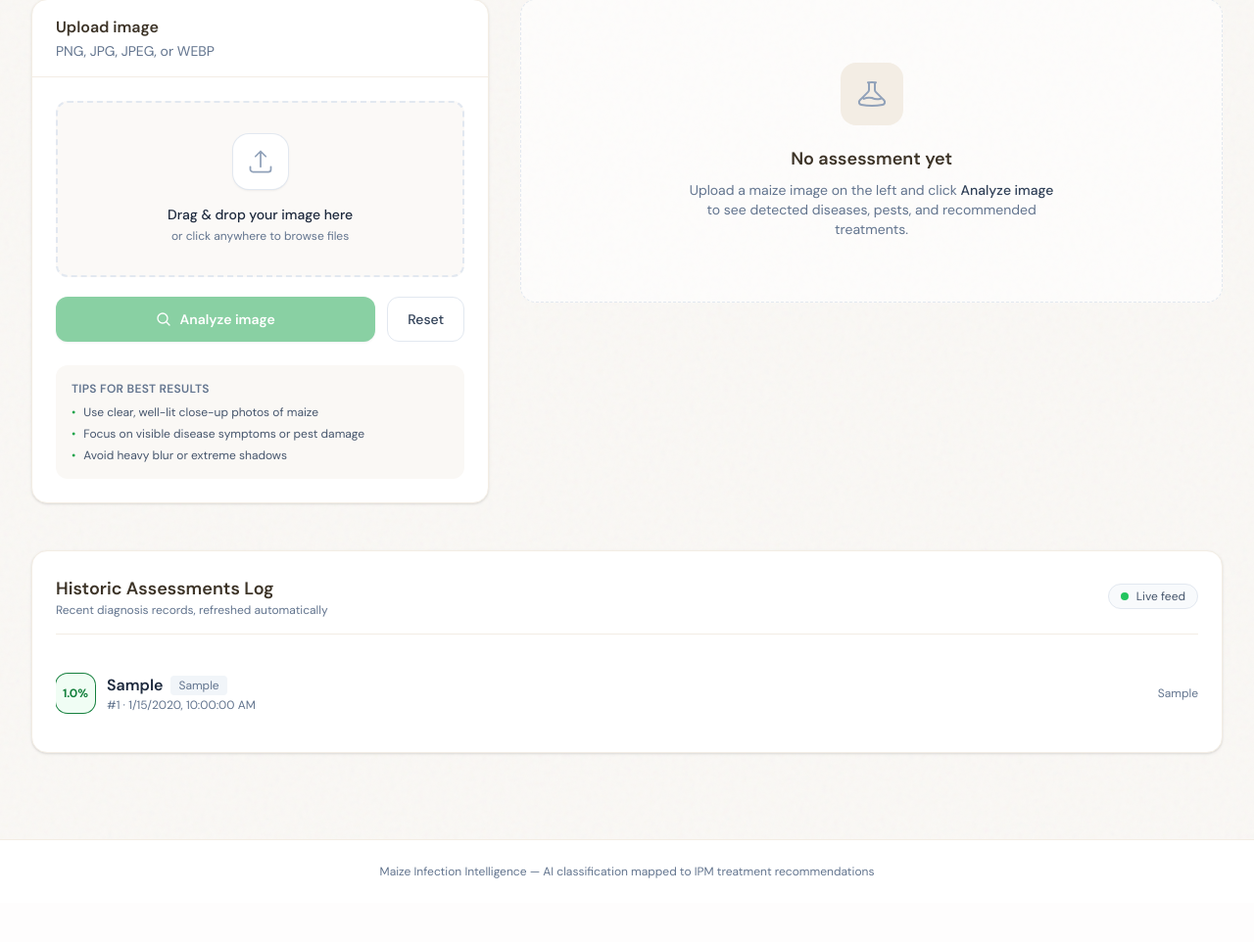
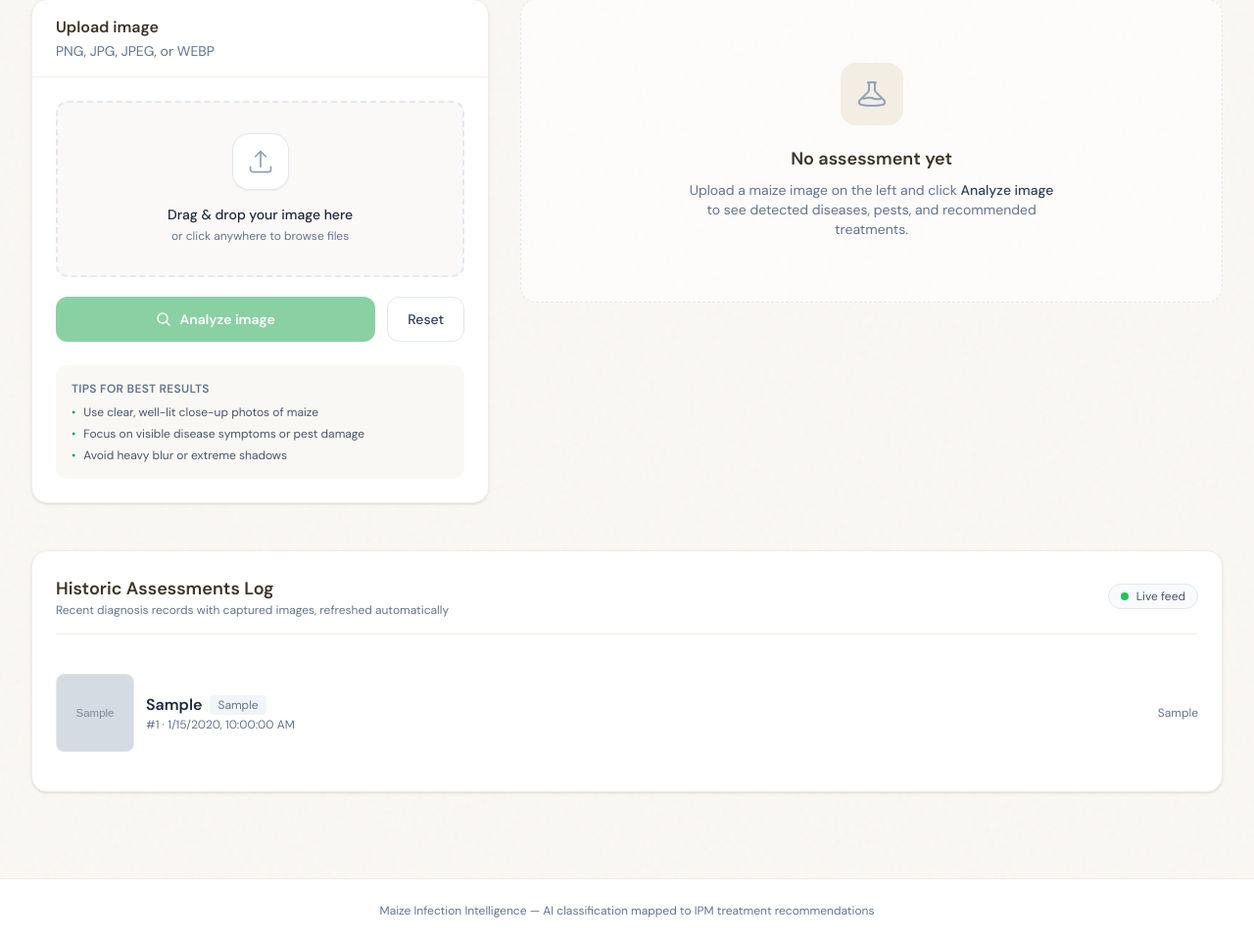
Before and after one commit to Shegzz12/maize-disease, a Flask app: page / in a window 1280 px wide. Shown: the part 550-1512 px from the top of the page at 98% size. Before the commit the page ends 1447 px from the top, so only its background shows below. Run offline with Flask 3, Linux system fonts and the light colour scheme; tables that the repository leaves empty hold one stand-in row (values such as "Sample post"); grey boxes marked "Sample" are stand-in pictures; some web fonts are replaced.

```diff
--- a/templates/index.html
+++ b/templates/index.html
@@ -38,6 +38,14 @@
             to { opacity: 1; transform: translateY(0); }
         }
         .animate-fade-in { animation: fadeIn 0.35s ease-out forwards; }
+
+        .history-image {
+            width: 80px;
+            height: 80px;
+            object-fit: cover;
+            border-radius: 8px;
+            border: 1px solid #e5e7eb;
+        }
     </style>
 </head>
 <body class="min-h-screen bg-earth-50 text-slate-800 grain">
@@ -236,6 +244,16 @@
                         </div>
                     </div>
 
+                    <!-- Captured image display -->
+                    <div id="capturedImageSection" class="hidden rounded-2xl border border-earth-100 bg-white shadow-sm">
+                        <div class="border-b border-earth-100 px-6 py-4">
+                            <h3 class="text-base font-semibold text-earth-800">Captured Image</h3>
+                        </div>
+                        <div class="p-6">
+                            <img id="capturedImage" class="max-h-96 w-full rounded-xl border border-slate-200 object-contain shadow-sm" alt="Captured analysis image">
+                        </div>
+                    </div>
+
                     <!-- Parallel disease + pest result cards -->
                     <div>
                         <h3 class="mb-4 text-base font-semibold text-earth-800">Diagnosis &amp; recommended solutions</h3>
@@ -250,7 +268,7 @@
             <div class="flex flex-wrap items-center justify-between gap-4 border-b border-earth-100 pb-4">
                 <div>
                     <h3 class="text-lg font-semibold text-earth-800">Historic Assessments Log</h3>
-                    <p class="text-xs text-slate-500">Recent diagnosis records, refreshed automatically</p>
+                    <p class="text-xs text-slate-500">Recent diagnosis records with captured images, refreshed automatically</p>
                 </div>
                 <div class="flex items-center gap-2 rounded-full border border-slate-200 bg-slate-50 px-3 py-1 text-xs text-slate-600">
                     <span class="relative flex h-2 w-2">
@@ -307,6 +325,8 @@
             historyFeed: $('historyFeed'),
             historyEmptyState: $('historyEmptyState'),
             streamStatusText: $('streamStatusText'),
+            capturedImageSection: $('capturedImageSection'),
+            capturedImage: $('capturedImage'),
         };
 
         let selectedFile = null;
@@ -409,6 +429,8 @@
             els.previewWrap.classList.add('hidden');
             els.analyzeBtn.disabled = true;
             els.diagnosisGrid.innerHTML = '';
+            els.capturedImageSection.classList.add('hidden');
+            els.capturedImage.src = '';
         }
 
         function wireFile(file) {
@@ -520,6 +542,12 @@
             } else {
                 els.noMaizeConf.textContent = '';
             }
+
+            // Show captured image even for no maize detection
+            if (data.image_path) {
+                els.capturedImageSection.classList.remove('hidden');
+                els.capturedImage.src = data.image_path;
+            }
         }
 
         function renderResults(data) {
@@ -532,6 +560,12 @@
             }
 
             const { disease, pest } = extractDiagnoses(data);
+
+            // Show captured image if available
+            if (data.image_path) {
+                els.capturedImageSection.classList.remove('hidden');
+                els.capturedImage.src = data.image_path;
+            }
 
             if (typeof data.gate_confidence === 'number') {
                 els.gateConfBox.classList.remove('hidden');
@@ -566,12 +600,15 @@
             const id = item.id ?? '#';
             const type = item.detection_type || 'result';
             const source = item.source || '';
+            const imagePath = item.image_path || '';
+
+            const imageHtml = imagePath
+                ? `<img src="${imagePath}" class="history-image" alt="Captured image" onerror="this.style.display='none'">`
+                : `<div class="history-image flex items-center justify-center bg-slate-100 text-slate-400 text-xs">No image</div>`;
 
             return `
                 <div class="flex items-center gap-3">
-                    <div class="flex h-10 w-10 shrink-0 items-center justify-center rounded-xl bg-brand-50 text-brand-700 font-bold text-xs ring-1 ring-brand-200">
-                        ${conf}%
-                    </div>
+                    ${imageHtml}
                     <div>
                         <div class="flex items-center gap-2">
                             <h4 class="font-semibold text-slate-800 capitalize">${prob}</h4>
```
